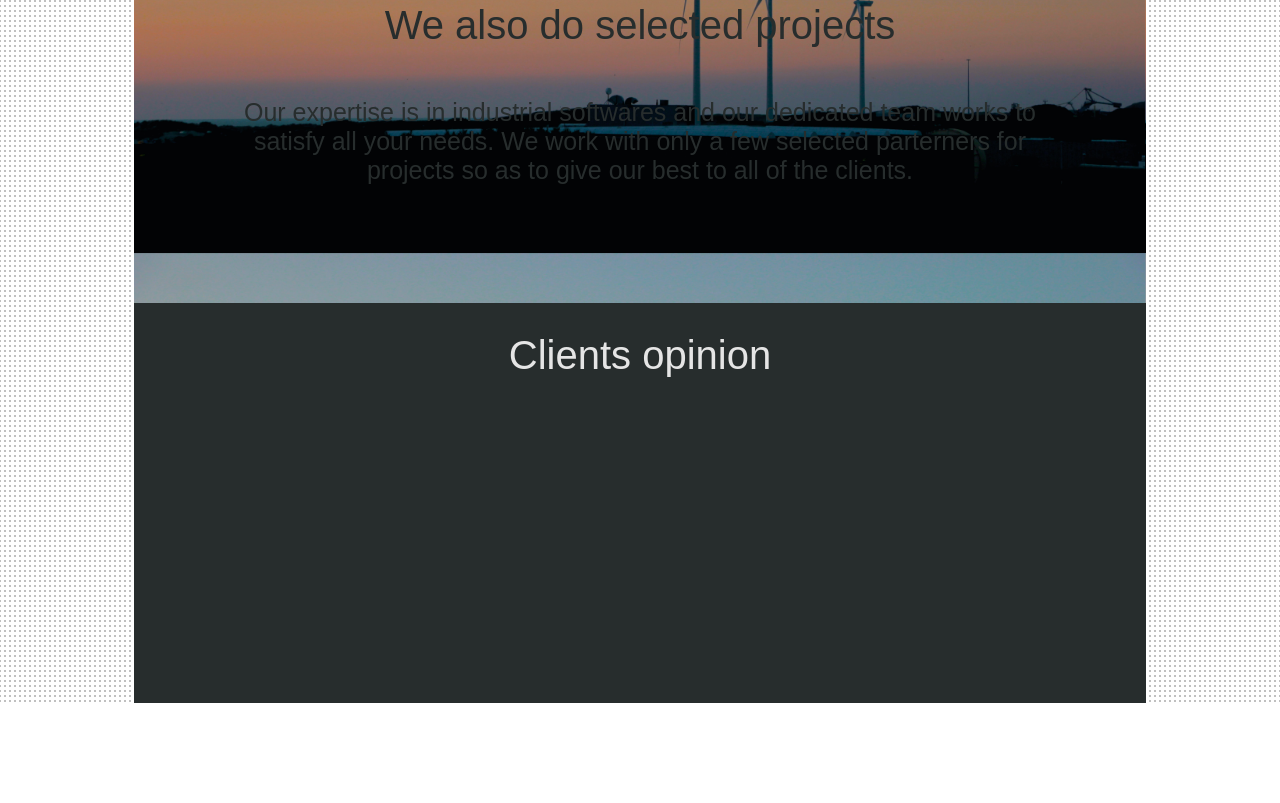
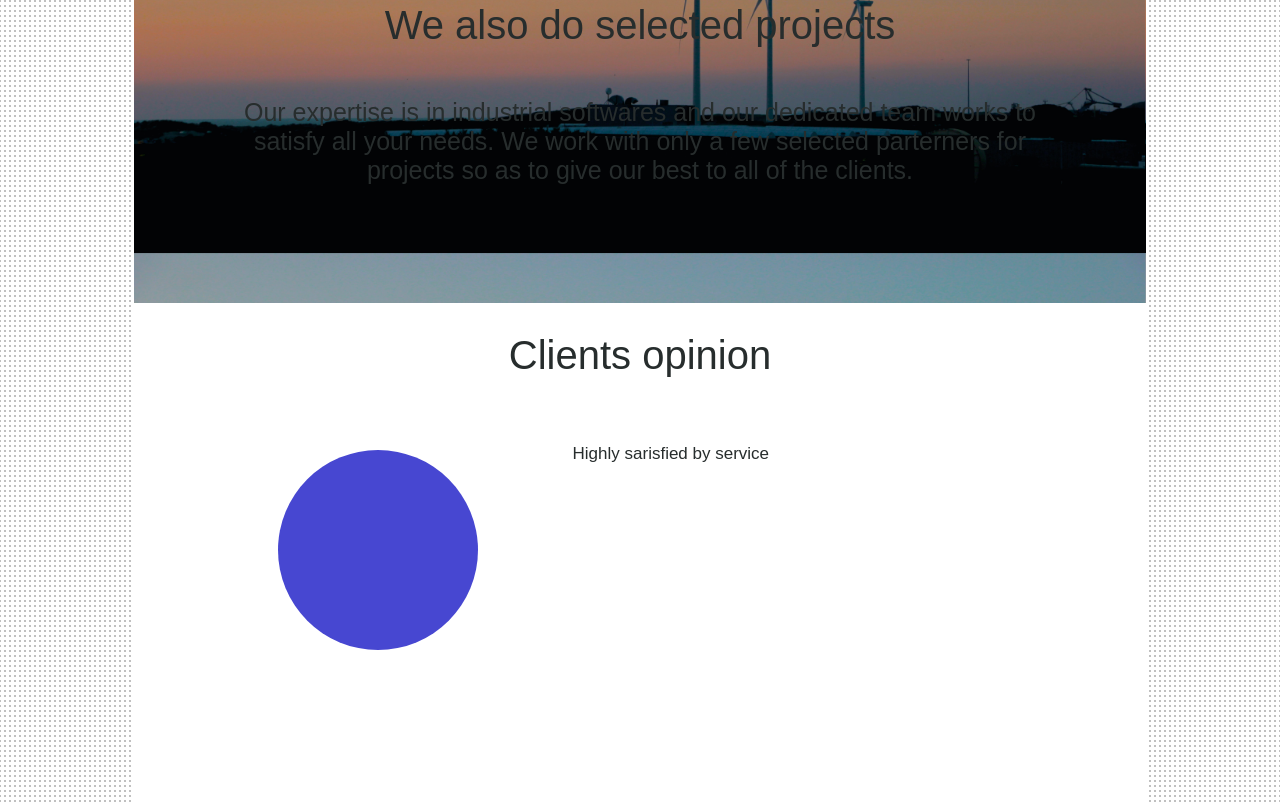
Before and after one commit to Dicot-India/Website, a plain HTML site: page home.html in a window 1280 px wide. Shown: the part 1744-2547 px from the top of the page. Before the commit the page ends 2447 px from the top, so only its background shows below. Drawn offline with Linux system fonts and the light colour scheme.

Commit message:
clients partially done

```diff
--- a/CSS/home.css
+++ b/CSS/home.css
@@ -244,18 +244,46 @@ body {
 }
 
 .clients-speak {
-    height: 400px;
+    height: 500px;
     width: 100%;
-    background-color: #272D2D;
-    color: #E5E5E5;
+    background-color: #FFFFFF;
+    color: #272D2D;
 }
 
 .client-heading {
     font-size: 40px;
     text-align: center;
     padding-top: 30px;
+    width: 100%;
+    height: 60px;
+}
+
+.client {
+    height: Calc(100% - 90px);
+    width: 100%;
+    display: flex;
 }
 
 .client-img {
-    display: inline-block;
+    display: block;
+    width: 30%;
+    height: 80%;
+    margin-right: 0;
 }
+
+.client-img-container {
+    height: 200px;
+    width: 200px;
+    margin-left: 50%;
+    background-color: #4747D1;
+    border-radius: 50%;
+    margin-top: 20%;
+}
+
+.quote {
+    height: 40%;
+    padding-top: 5%;
+    position: relative;
+    margin-left: 15%;
+    width: 60%;
+}
--- a/home.html
+++ b/home.html
@@ -98,7 +98,7 @@
                         </div>
                     </div>
                     <div class="quote">
-
+                        Highly sarisfied by service
                     </div>
                 </div>
             </div>
```
